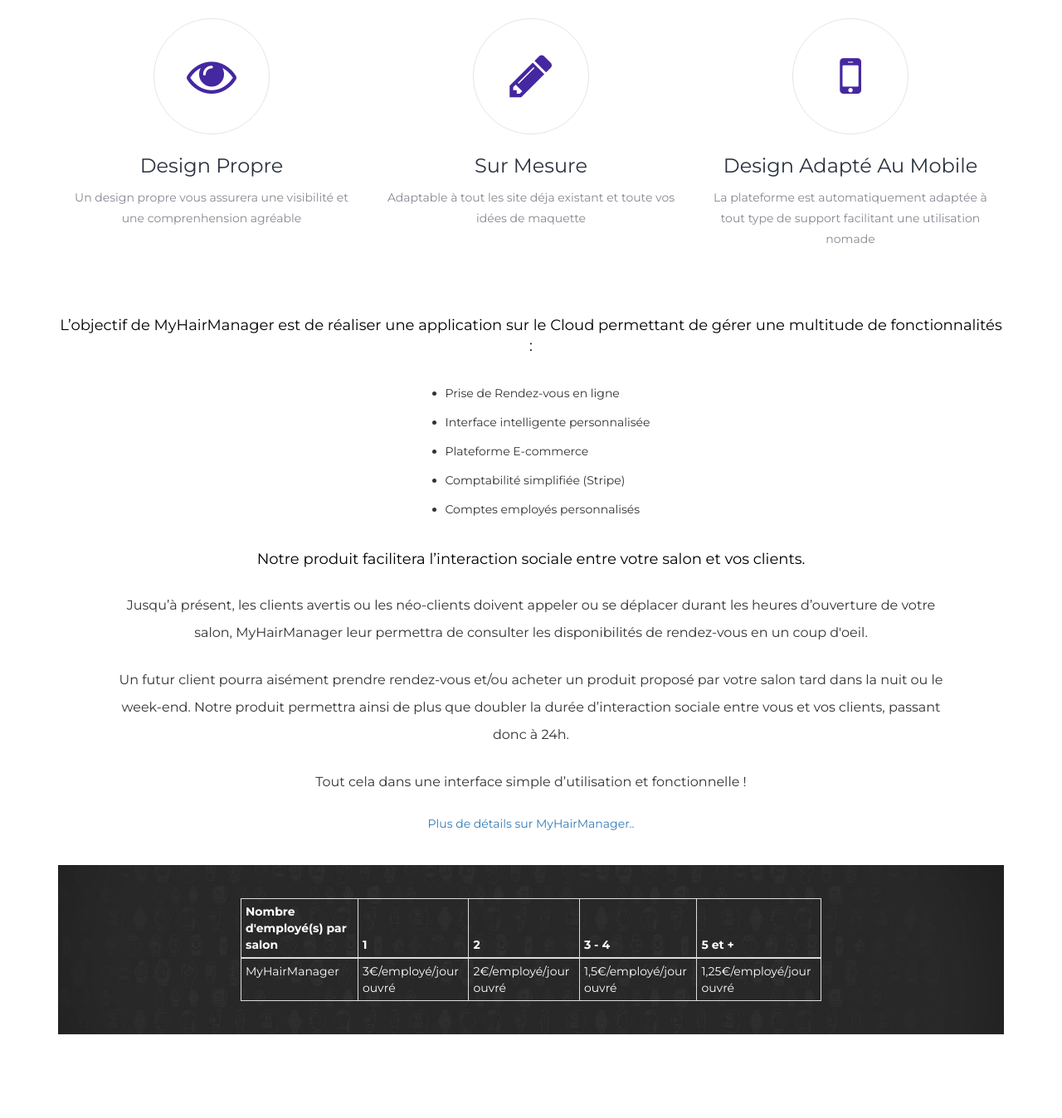
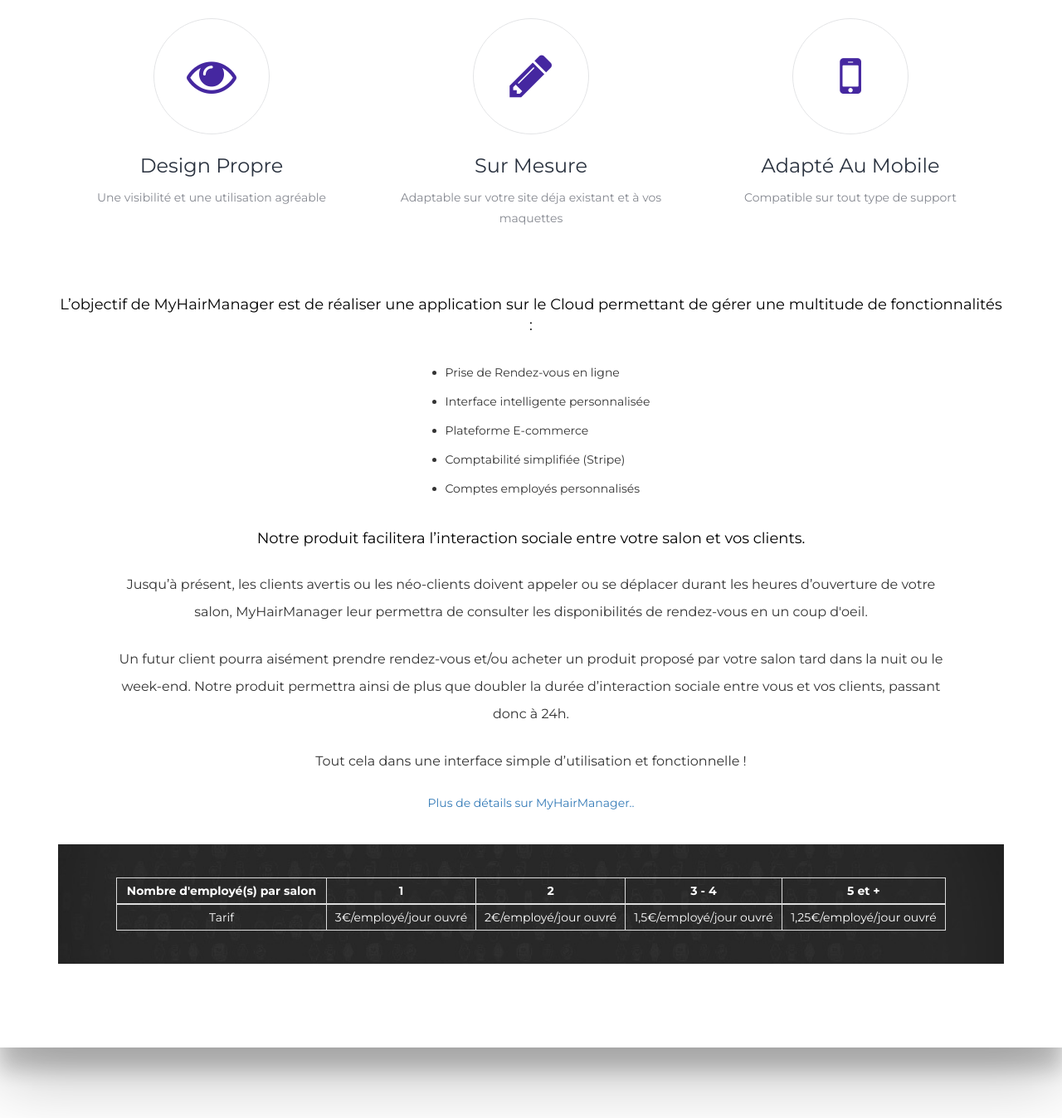
Before and after one commit to alexismoreau/morman, a plain HTML site: page index.html in a window 1280 px wide. Shown: the part 283-1631 px from the top of the page at 83% size. After the commit the page ends 1546 px from the top, so only its background shows below. Drawn offline with Linux system fonts and the light colour scheme; a script that the page names is missing.

Commit message:
updated pricing table

```diff
--- a/css/style.css
+++ b/css/style.css
@@ -1999,7 +1999,7 @@
   margin:10px auto;
   width:100%;
   min-width:400px;
-  max-width:700px;
+  max-width:1000px;
   color: white;
 }
 #tarifs_index table{
@@ -2044,3 +2044,8 @@
         padding:2px;
     }
 }
+
+#tarifs_index table > thead > tr > th, #tarifs_index table > tbody > tr > td {
+    text-align: center;
+    vertical-align: middle;
+}
--- a/index.html
+++ b/index.html
@@ -75,7 +75,7 @@
                                             <div class="services-post">
                                                 <a class="services-icon" href="#"><i class="fa fa-eye"></i></a>
                                                 <h2>Design Propre</h2>
-                                                <p>Un design propre vous assurera une visibilité et une comprenhension agréable </p>
+                                                <p>Une visibilité et une utilisation agréable </p>
                                             </div>
                                         </div>
 
@@ -83,15 +83,15 @@
                                             <div class="services-post">
                                                 <a class="services-icon" href="#"><i class="fa fa-pencil"></i></a>
                                                 <h2>Sur Mesure</h2>
-                                                <p>Adaptable à tout les site déja existant et toute vos idées de maquette</p>
+                                                <p>Adaptable sur votre site déja existant et à vos maquettes</p>
                                             </div>
                                         </div>
 
                                         <div class="col-md-4 animated" data-devanime="fadeIn" data-devanime-delay="0.6s">
                                             <div class="services-post">
                                                 <a class="services-icon" href="#"><i class="fa fa-mobile"></i></a>
-                                                <h2>Design Adapté Au Mobile</h2>
-                                                <p>La plateforme est automatiquement adaptée à tout type de support facilitant une utilisation nomade</p>
+                                                <h2>Adapté Au Mobile</h2>
+                                                <p>Compatible sur tout type de support</p>
                                             </div>
                                         </div>
 
@@ -122,7 +122,7 @@
                                 </div>
                                 <div class="page-header bg-4">
                                     <div id="tarifs_index" class="table-responsive">
-                                        <div class="responsive-table-line" style="margin:0px auto;max-width:700px;">
+                                        <div class="responsive-table-line" style="margin:0px auto;max-width:1000px;">
                                         <table class="table table-bordered table-condensed table-body-center" >
                                         <thead>
                                             <tr>
@@ -135,11 +135,11 @@
                                         </thead>
                                         <tbody>
                                             <tr>
-                                                    <td data-title="Nombre d'employé(s) par salon">MyHairManager</td>
-                                                <td data-title="1">3€/employé/jour ouvré</td>
-                                                <td data-title="2">2€/employé/jour ouvré</td>
-                                                <td data-title="3 - 4">1,5€/employé/jour ouvré</td>
-                                                <td data-title="5 et +">1,25€/employé/jour ouvré</td>
+                                                <td class="case_price" data-title="Nombre d'employé(s) par salon">Tarif</td>
+                                                <td class="case_price" data-title="1">3€/employé/jour ouvré</td>
+                                                <td class="case_price" data-title="2">2€/employé/jour ouvré</td>
+                                                <td class="case_price" data-title="3 - 4">1,5€/employé/jour ouvré</td>
+                                                <td class="case_price" data-title="5 et +">1,25€/employé/jour ouvré</td>
                                             </tr>
                                         </tbody>
                                         </table>
```
